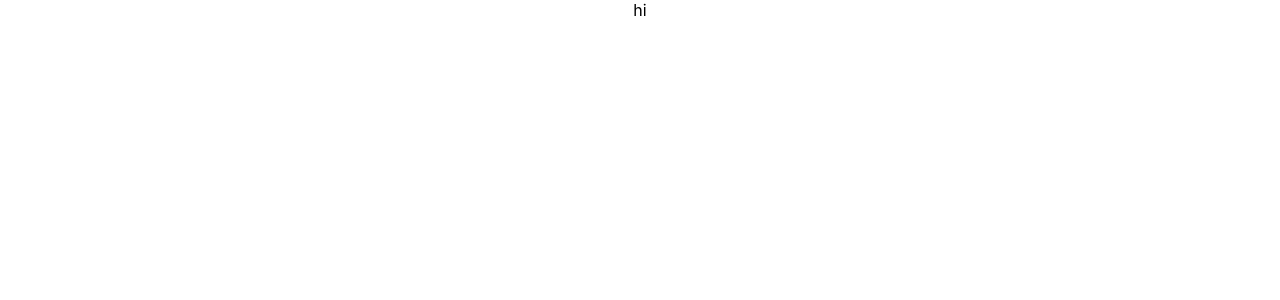
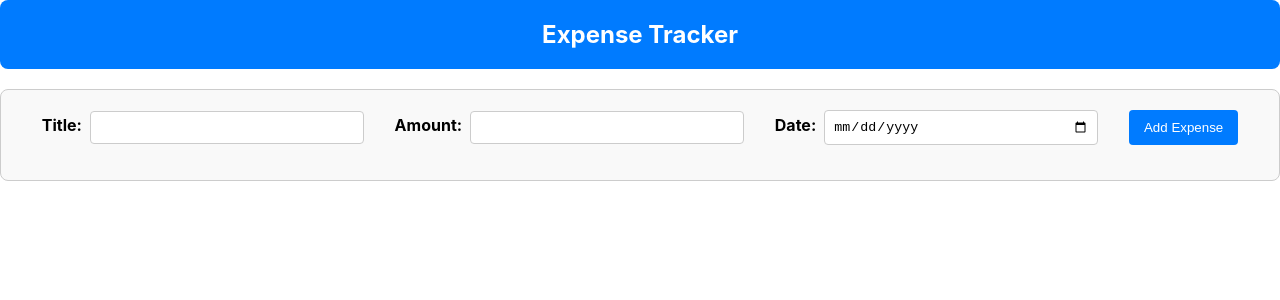
Before and after one commit to g100rabh/central-assignment, a React (Create React App) app: page / in a window 1280 px wide. Shown: the top 300 px of the page. Built offline with nearby package versions, Linux system fonts and the light colour scheme.

Commit message:
header and expense form build

```diff
--- a/src/App.css
+++ b/src/App.css
@@ -1,38 +1,2 @@
 .App {
-  text-align: center;
 }
-
-.App-logo {
-  height: 40vmin;
-  pointer-events: none;
-}
-
-@media (prefers-reduced-motion: no-preference) {
-  .App-logo {
-    animation: App-logo-spin infinite 20s linear;
-  }
-}
-
-.App-header {
-  background-color: #282c34;
-  min-height: 100vh;
-  display: flex;
-  flex-direction: column;
-  align-items: center;
-  justify-content: center;
-  font-size: calc(10px + 2vmin);
-  color: white;
-}
-
-.App-link {
-  color: #61dafb;
-}
-
-@keyframes App-logo-spin {
-  from {
-    transform: rotate(0deg);
-  }
-  to {
-    transform: rotate(360deg);
-  }
-}
--- a/src/App.js
+++ b/src/App.js
@@ -1,7 +1,14 @@
 import "./App.css";
+import ExpenseForm from "./components/ExpenseForm";
+import Header from "./components/Header";
 
 function App() {
-  return <div className="App">hi</div>;
+  return (
+    <div className="App">
+      <Header />
+      <ExpenseForm />
+    </div>
+  );
 }
 
 export default App;
--- /dev/null
+++ b/src/components/ExpenseForm.js
@@ -0,0 +1,28 @@
+import React from "react";
+import styles from "./ExpenseForm.module.css";
+
+const ExpenseForm = () => {
+  return (
+    <form className={styles.expenseForm}>
+      <div className={styles.formGroup}>
+        <label>Title:</label>
+        <input type="text" required />
+      </div>
+      <div className={styles.formGroup}>
+        <label>Amount:</label>
+        <input type="number" required />
+      </div>
+      <div className={styles.formGroup}>
+        <label>Date:</label>
+        <input type="date" required />
+      </div>
+      <div className={styles.formGroup}>
+        <button type="submit" className={styles.submitButton}>
+          Add Expense
+        </button>
+      </div>
+    </form>
+  );
+};
+
+export default ExpenseForm;
--- /dev/null
+++ b/src/components/ExpenseForm.module.css
@@ -0,0 +1,44 @@
+.expenseForm {
+  margin-bottom: 20px;
+  padding: 20px;
+  border: 1px solid #ccc;
+  border-radius: 8px;
+  background-color: #f9f9f9;
+  display: flex;
+  justify-content: space-evenly;
+  gap: 10px;
+  align-items: center;
+}
+
+.formGroup {
+  margin-bottom: 15px;
+  display: flex;
+  align-items: center;
+  gap: 8px;
+}
+
+.formGroup label {
+  display: block;
+  margin-bottom: 5px;
+  font-weight: bold;
+}
+
+.formGroup input {
+  width: 20vw;
+  padding: 8px;
+  border: 1px solid #ccc;
+  border-radius: 4px;
+}
+
+.submitButton {
+  padding: 10px 15px;
+  background-color: #007bff;
+  color: white;
+  border: none;
+  border-radius: 4px;
+  cursor: pointer;
+}
+
+.submitButton:hover {
+  background-color: #0056b3;
+}
--- /dev/null
+++ b/src/components/Header.js
@@ -0,0 +1,12 @@
+import React from "react";
+import styles from "./Header.module.css";
+
+const Header = () => {
+  return (
+    <header className={styles.header}>
+      <h1 className={styles.title}>Expense Tracker</h1>
+    </header>
+  );
+};
+
+export default Header;
--- /dev/null
+++ b/src/components/Header.module.css
@@ -0,0 +1,13 @@
+.header {
+  background-color: #007bff;
+  color: white;
+  padding: 20px;
+  border-radius: 8px;
+  margin-bottom: 20px;
+  text-align: center;
+}
+
+.title {
+  margin: 0;
+  font-size: 1.5em;
+}
```
